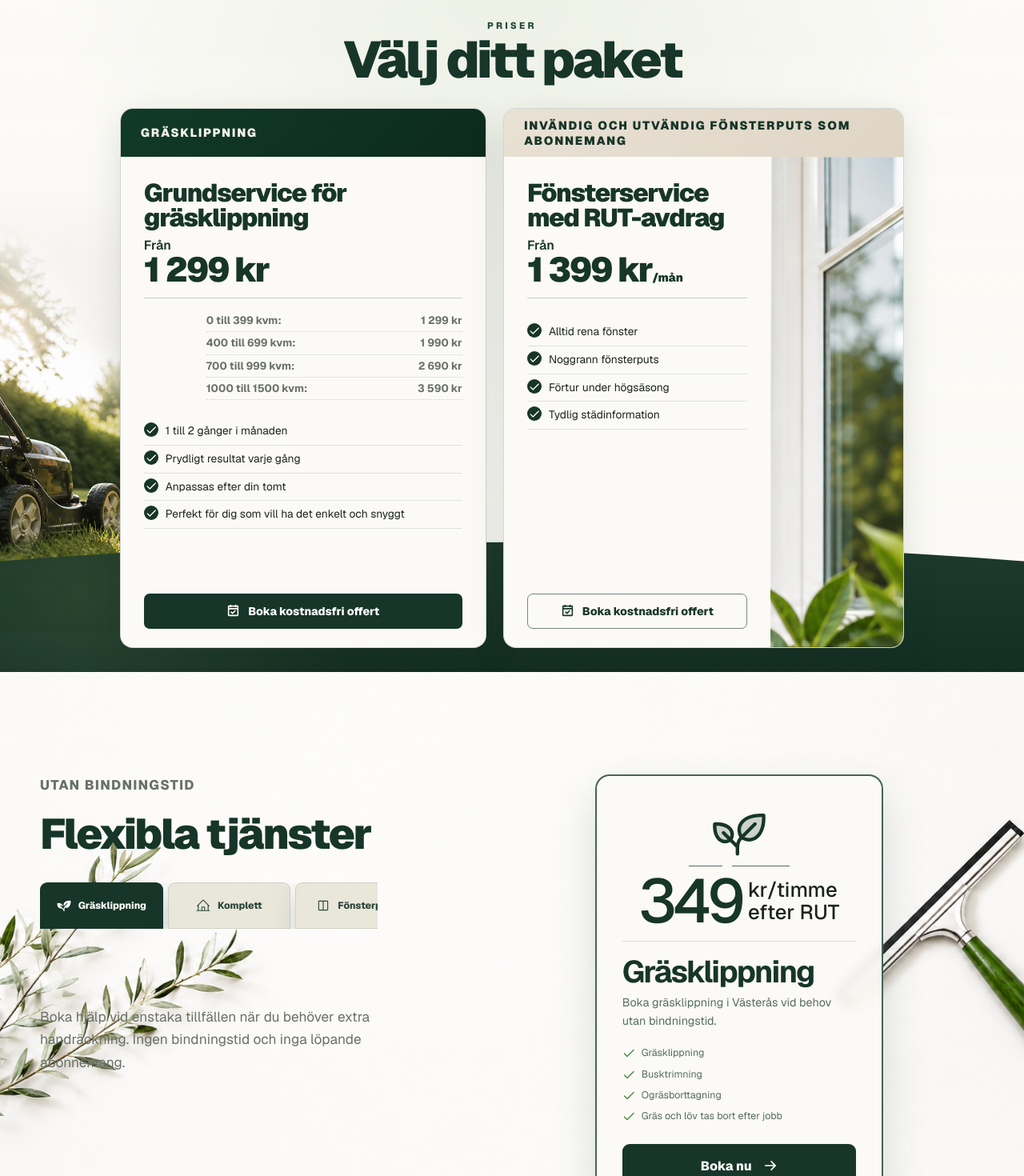
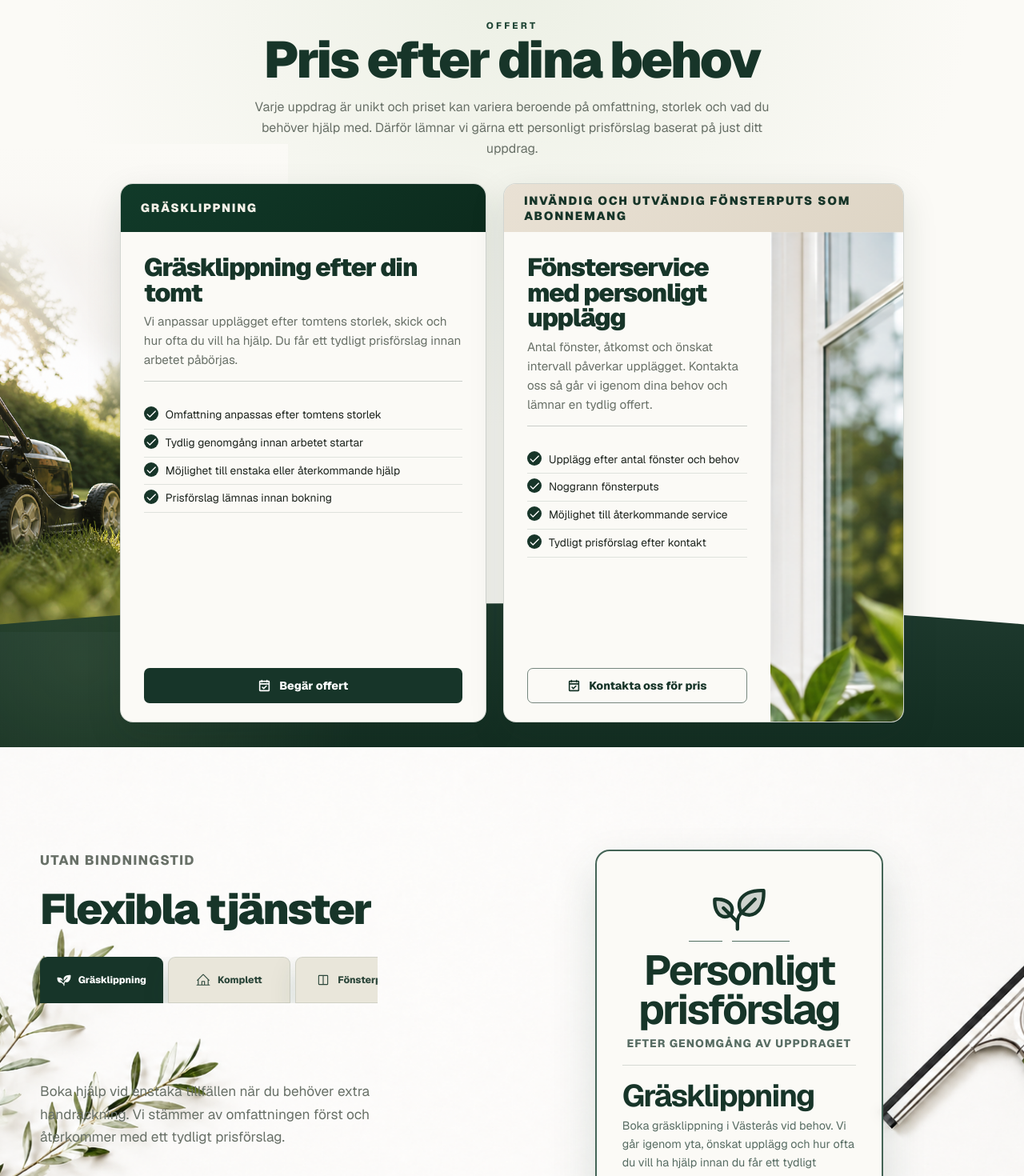
Before and after one commit to ArlindK01/GCwebb, a React (Vite) app: page / in a window 1280 px wide. Shown: the part 2680-4150 px from the top of the page at 80% size. Built offline with nearby package versions, Linux system fonts and the light colour scheme.

Commit message:
Update pricing copy and mobile navigation

```diff
--- a/src/main.jsx
+++ b/src/main.jsx
@@ -13,7 +13,6 @@ import {
   HouseLine,
   InstagramLogo,
   Leaf,
-  List,
   MapPin,
   Percent,
   Phone,
@@ -112,47 +111,38 @@ const servicePages = [
   },
 ];
 
-const grundservicePrices = ['0 till 399 kvm: 1 299 kr', '400 till 699 kvm: 1 990 kr', '700 till 999 kvm: 2 690 kr', '1000 till 1500 kvm: 3 590 kr'];
-
 const packages = [
   {
     name: 'Grundservice',
     type: 'Gräsklippning',
-    price: 'Från 1 299 kr',
-    rows: grundservicePrices,
     points: [
-      '1 till 2 gånger i månaden',
-      'Prydligt resultat varje gång',
-      'Anpassas efter din tomt',
-      'Perfekt för dig som vill ha det enkelt och snyggt',
+      'Omfattning anpassas efter tomtens storlek',
+      'Tydlig genomgång innan arbetet startar',
+      'Möjlighet till enstaka eller återkommande hjälp',
+      'Prisförslag lämnas innan bokning',
     ],
   },
   {
     name: 'Fönsterservice',
     type: 'Invändig och utvändig fönsterputs som abonnemang',
-    price: '1 399 kr/mån',
-    rows: [],
-    points: ['Alltid rena fönster', 'Noggrann fönsterputs', 'Förtur under högsäsong', 'Tydlig städinformation'],
+    points: ['Upplägg efter antal fönster och behov', 'Noggrann fönsterputs', 'Möjlighet till återkommande service', 'Tydligt prisförslag efter kontakt'],
   },
 ];
 
 const flexibleTabs = {
   Gräsklippning: {
     title: 'Gräsklippning',
-    text: 'Boka gräsklippning i Västerås vid behov utan bindningstid.',
-    price: '349 kr/timme efter RUT',
+    text: 'Boka gräsklippning i Västerås vid behov. Vi går igenom yta, önskat upplägg och hur ofta du vill ha hjälp innan du får ett tydligt prisförslag.',
     points: ['Gräsklippning', 'Busktrimning', 'Ogräsborttagning', 'Gräs och löv tas bort efter jobb'],
   },
   Komplett: {
     title: 'Komplett',
-    text: 'Samlad tomtskötsel och fastighetsnära utomhusservice i Västmanland.',
-    price: '419 kr/timme efter RUT',
+    text: 'Samlad tomtskötsel och fastighetsnära utomhusservice i Västmanland. Upplägget anpassas efter fastighetens behov, säsong och omfattning.',
     points: ['Tomtgenomgång', 'Skötselplan', 'Återkommande service', 'Hantering av RUT-avdrag'],
   },
   Fönsterputs: {
     title: 'Fönsterputs',
-    text: 'Enstaka fönsterputs i Västerås när fönstren behöver bli klara igen. Faktureras per påbörjad timme.',
-    price: '349 kr/timme efter RUT',
+    text: 'Enstaka fönsterputs i Västerås när fönstren behöver bli klara igen. Priset baseras på antal fönster, tillgänglighet och vad som ska putsas.',
     points: ['Invändigt och utvändigt', 'Professionell utrustning', 'Noggrann detaljkontroll', 'Bokas vid behov'],
   },
 };
@@ -321,12 +311,6 @@ function App() {
   const [formStatus, setFormStatus] = useState('idle');
   const activeService = flexibleTabs[activeTab];
   const ActiveServiceIcon = flexibleTabIcons[activeTab];
-  const [priceValue, priceUnit] = activeService.price.includes(' ')
-    ? activeService.price.split(/ (.+)/)
-    : [activeService.price, ''];
-  const priceUnitLines = priceUnit.includes(' efter RUT')
-    ? priceUnit.replace(' efter RUT', '\nefter RUT').split('\n')
-    : [priceUnit];
   const isWorkPage = currentHash === workPageHash;
   const activeServicePage = servicePages.find((service) => currentHash === `#${service.slug}`);
 
@@ -460,7 +444,7 @@ function App() {
           <span><img src="/assets/kg-logo-mark.png" alt="" /></span>
           <strong>Tomt & Fönsterservice</strong>
         </a>
-        <div className="nav-links" id="mobile-navigation">
+        <div className="nav-links">
           {navItems.map((item) => (
             <a key={item} href={`#${slugify(item)}`} onClick={() => setMenuOpen(false)}>{item}</a>
           ))}
@@ -474,9 +458,41 @@ function App() {
           Ring oss
         </a>
         <button className="menu-button" type="button" aria-label={menuOpen ? 'Stäng meny' : 'Öppna meny'} aria-expanded={menuOpen} aria-controls="mobile-navigation" onClick={() => setMenuOpen((open) => !open)}>
-          <List size={24} weight="bold" />
+          <span aria-hidden="true" />
+          <span aria-hidden="true" />
+          <span aria-hidden="true" />
         </button>
       </nav>
+      <button className={menuOpen ? 'mobile-menu-backdrop is-open' : 'mobile-menu-backdrop'} type="button" aria-label="Stäng meny" onClick={() => setMenuOpen(false)} />
+      <aside className={menuOpen ? 'mobile-menu-panel is-open' : 'mobile-menu-panel'} id="mobile-navigation" aria-label="Mobil navigation" aria-hidden={!menuOpen}>
+        <div className="mobile-menu-content">
+          <a className="mobile-menu-brand" href="#top" aria-label="KG Tomt & Fönsterservice" onClick={() => setMenuOpen(false)}>
+            <img src="/assets/kg-logo-mark.png" alt="" />
+            <strong>Tomt & Fönsterservice</strong>
+          </a>
+          <button className="mobile-menu-close" type="button" aria-label="Stäng meny" onClick={() => setMenuOpen(false)}>
+            <span aria-hidden="true" />
+            <span aria-hidden="true" />
+          </button>
+          <div className="mobile-menu-links">
+            {navItems.map((item) => (
+              <a key={item} href={`#${slugify(item)}`} onClick={() => setMenuOpen(false)}>
+                {item}
+              </a>
+            ))}
+          </div>
+          <div className="mobile-menu-actions">
+            <a className="nav-work" href={workPageHash} onClick={() => setMenuOpen(false)}>
+              <PlayCircle size={22} weight="regular" />
+              Se oss i arbete
+            </a>
+            <a className="nav-call" href={phoneHref} onClick={() => setMenuOpen(false)}>
+              <Phone size={18} weight="bold" />
+              Ring oss
+            </a>
+          </div>
+        </div>
+      </aside>
 
       {isWorkPage ? (
         <WorkVideosSection page />
@@ -496,7 +512,7 @@ function App() {
             <h1>Fönsterputs och tomtskötsel i Västerås & Västmanland</h1>
             <p className="hero-text">KG Tomt & Fönsterservice hjälper dig med trygg och noggrann utomhusservice i Västerås och hela Västmanland.</p>
             <div className="hero-actions" aria-label="Snabba val">
-              <a className="button primary" href="#priser">Se våra paket</a>
+              <a className="button primary" href="#priser">Pris och offert</a>
               <a className="button secondary" href="#kontakt">Kontakta oss</a>
               <a className="button quiet" href="#kontakt">Kostnadsfri offert</a>
             </div>
@@ -550,8 +566,9 @@ function App() {
 
       <section id="priser" className="pricing">
         <div className="pricing-heading">
-          <p className="kicker">Priser</p>
-          <h2>Välj ditt paket</h2>
+          <p className="kicker">Offert</p>
+          <h2>Pris efter dina behov</h2>
+          <p>Varje uppdrag är unikt och priset kan variera beroende på omfattning, storlek och vad du behöver hjälp med. Därför lämnar vi gärna ett personligt prisförslag baserat på just ditt uppdrag.</p>
         </div>
         <div className="pricing-grid reveal">
           <article className="price-card price-card-garden">
@@ -559,26 +576,15 @@ function App() {
               <span>Gräsklippning</span>
             </div>
             <div className="price-body">
-              <h3>Grundservice för gräsklippning</h3>
-              <span className="price-prefix">Från</span>
-              <strong className="price-amount">1 299 kr</strong>
+              <h3>Gräsklippning efter din tomt</h3>
+              <p className="price-copy">Vi anpassar upplägget efter tomtens storlek, skick och hur ofta du vill ha hjälp. Du får ett tydligt prisförslag innan arbetet påbörjas.</p>
               <div className="price-rule" />
-              <div className="price-table">
-                {[
-                  ['0 till 399 kvm:', '1 299 kr'],
-                  ['400 till 699 kvm:', '1 990 kr'],
-                  ['700 till 999 kvm:', '2 690 kr'],
-                  ['1000 till 1500 kvm:', '3 590 kr'],
-                ].map(([size, price]) => (
-                  <p key={size}><span>{size}</span><strong>{price}</strong></p>
-                ))}
-              </div>
               <ul>
                 {packages[0].points.map((point) => (
                   <li key={point}><Check size={18} weight="bold" aria-hidden="true" />{point}</li>
                 ))}
               </ul>
-              <a className="button primary full" href="#kontakt"><CalendarCheck size={20} weight="bold" />Boka kostnadsfri offert</a>
+              <a className="button primary full" href="#kontakt"><CalendarCheck size={20} weight="bold" />Begär offert</a>
             </div>
           </article>
           <article className="price-card price-card-window">
@@ -586,16 +592,15 @@ function App() {
               <span>Invändig och utvändig fönsterputs som abonnemang</span>
             </div>
             <div className="price-body">
-              <h3>Fönsterservice med RUT-avdrag</h3>
-              <span className="price-prefix">Från</span>
-              <strong className="price-amount">1 399 kr<small>/mån</small></strong>
+              <h3>Fönsterservice med personligt upplägg</h3>
+              <p className="price-copy">Antal fönster, åtkomst och önskat intervall påverkar upplägget. Kontakta oss så går vi igenom dina behov och lämnar en tydlig offert.</p>
               <div className="price-rule" />
               <ul>
                 {packages[1].points.map((point) => (
                   <li key={point}><Check size={18} weight="bold" aria-hidden="true" />{point}</li>
                 ))}
               </ul>
-              <a className="button secondary full" href="#kontakt"><CalendarCheck size={20} weight="bold" />Boka kostnadsfri offert</a>
+              <a className="button secondary full" href="#kontakt"><CalendarCheck size={20} weight="bold" />Kontakta oss för pris</a>
             </div>
             <img src="/assets/pricing-window-reference.png" alt="Rent fönster efter fönsterputs i Västerås med grönska utanför" loading="lazy" decoding="async" />
           </article>
@@ -619,27 +624,23 @@ function App() {
               );
             })}
           </div>
-          <p className="flexible-copy">Boka hjälp vid enstaka tillfällen när du behöver extra handräckning. Ingen bindningstid och inga löpande abonnemang.</p>
+          <p className="flexible-copy">Boka hjälp vid enstaka tillfällen när du behöver extra handräckning. Vi stämmer av omfattningen först och återkommer med ett tydligt prisförslag.</p>
         </div>
         <article className="tab-panel" id="flexible-service-panel" role="tabpanel">
           <div className="tab-visual" aria-hidden="true">
             <ActiveServiceIcon size={58} weight="duotone" />
             <span />
           </div>
-          <div className="tab-price">
-            <strong>{priceValue}</strong>
-            {priceUnit && (
-              <span className="tab-price-unit">
-                {priceUnitLines.map((line) => <span key={line}>{line}</span>)}
-              </span>
-            )}
+          <div className="tab-offer">
+            <strong>Personligt prisförslag</strong>
+            <span>efter genomgång av uppdraget</span>
           </div>
           <h3>{activeService.title}</h3>
           <p>{activeService.text}</p>
           <ul>
             {activeService.points.map((point) => <li key={point}><Check size={18} weight="bold" />{point}</li>)}
           </ul>
-          <a className="button secondary full" href="#kontakt" aria-label={`Boka ${activeService.title} i Västerås och Västmanland`}>Boka nu <ArrowRight size={18} weight="bold" /></a>
+          <a className="button secondary full" href="#kontakt" aria-label={`Begär offert för ${activeService.title} i Västerås och Västmanland`}>Begär offert <ArrowRight size={18} weight="bold" /></a>
         </article>
       </section>
 
--- a/src/styles.css
+++ b/src/styles.css
@@ -280,6 +280,41 @@ section,
   color: var(--forest);
 }
 
+.menu-button span {
+  display: block;
+  width: 22px;
+  height: 2px;
+  grid-area: 1 / 1;
+  border-radius: 999px;
+  background: currentColor;
+  transition: transform 300ms ease, opacity 220ms ease;
+}
+
+.menu-button span:first-child {
+  transform: translateY(-7px);
+}
+
+.menu-button span:last-child {
+  transform: translateY(7px);
+}
+
+.nav.menu-open .menu-button span:first-child {
+  transform: rotate(45deg);
+}
+
+.nav.menu-open .menu-button span:nth-child(2) {
+  opacity: 0;
+}
+
+.nav.menu-open .menu-button span:last-child {
+  transform: rotate(-45deg);
+}
+
+.mobile-menu-backdrop,
+.mobile-menu-panel {
+  display: none;
+}
+
 .hero {
   position: relative;
   display: block;
@@ -1213,6 +1248,14 @@ h1 {
   letter-spacing: -0.045em;
 }
 
+.pricing-heading > p:not(.kicker) {
+  max-width: 690px;
+  margin: 16px auto 0;
+  color: var(--muted);
+  font-size: clamp(0.98rem, 1.25vw, 1.08rem);
+  line-height: 1.62;
+}
+
 .pricing-grid {
   position: relative;
   z-index: 2;
@@ -1283,6 +1326,14 @@ h1 {
   font-weight: 850;
   line-height: 1;
   letter-spacing: -0.04em;
+}
+
+.price-copy {
+  max-width: 34rem;
+  margin: 0;
+  color: rgba(23, 53, 41, 0.72);
+  font-size: 0.95rem;
+  line-height: 1.58;
 }
 
 .price-prefix {
@@ -1621,6 +1672,33 @@ h1 {
   line-height: 1.08;
 }
 
+.tab-offer {
+  display: grid;
+  justify-items: center;
+  gap: 8px;
+  margin-bottom: 18px;
+  padding-bottom: 18px;
+  border-bottom: 1px solid rgba(23, 53, 41, 0.16);
+  color: var(--forest);
+  text-align: center;
+}
+
+.tab-offer strong {
+  max-width: 12ch;
+  font-size: clamp(2rem, 4.2vw, 3.25rem);
+  font-weight: 650;
+  line-height: 0.94;
+  letter-spacing: -0.045em;
+}
+
+.tab-offer span {
+  color: rgba(23, 53, 41, 0.72);
+  font-size: 0.86rem;
+  font-weight: 750;
+  letter-spacing: 0.08em;
+  text-transform: uppercase;
+}
+
 .tab-panel h3 {
   margin: 0 0 8px;
   color: var(--forest);
@@ -3073,43 +3151,147 @@ textarea:focus {
 @media (max-width: 980px) {
   .nav {
     align-items: center;
+    z-index: 70;
+    transition: opacity 260ms ease, transform 260ms ease, visibility 260ms ease;
   }
 
   .nav.menu-open {
-    align-items: start;
-    grid-template-columns: minmax(0, 1fr) auto;
-    row-gap: 14px;
-    height: auto;
-    max-height: calc(100dvh - 32px);
-    overflow-y: auto;
-  }
-
-  .nav.menu-open .nav-links {
+    opacity: 0;
+    visibility: hidden;
+    pointer-events: none;
+    transform: translate(-50%, -14px);
+  }
+
+  .mobile-menu-backdrop {
+    position: fixed;
+    inset: 0;
+    z-index: 40;
+    display: block;
+    border: 0;
+    background: rgba(14, 34, 26, 0.38);
+    opacity: 0;
+    pointer-events: none;
+    transition: opacity 520ms ease;
+  }
+
+  .mobile-menu-backdrop.is-open {
+    opacity: 1;
+    pointer-events: auto;
+  }
+
+  .mobile-menu-panel {
+    position: fixed;
+    top: 0;
+    right: 0;
+    z-index: 60;
+    display: block;
+    width: min(430px, 72vw);
+    height: 100dvh;
+    background: rgba(251, 250, 246, 0.98);
+    color: var(--forest);
+    box-shadow: -28px 0 70px rgba(14, 34, 26, 0.24);
+    transform: translateX(calc(100% + 110px));
+    transition: transform 760ms cubic-bezier(0.76, 0, 0.24, 1);
+    pointer-events: none;
+  }
+
+  .mobile-menu-panel.is-open {
+    transform: translateX(0);
+    pointer-events: auto;
+  }
+
+  .mobile-menu-content {
+    display: flex;
+    flex-direction: column;
+    height: 100%;
+    padding: clamp(7rem, 18vw, 8.4rem) clamp(1.15rem, 4.8vw, 2.2rem) 1.6rem;
+  }
+
+  .mobile-menu-brand {
+    position: absolute;
+    top: 28px;
+    left: clamp(1.15rem, 4.8vw, 2.2rem);
+    display: inline-flex;
+    align-items: center;
+    gap: 10px;
+    max-width: calc(100% - 92px);
+    color: var(--forest);
+  }
+
+  .mobile-menu-brand img {
+    width: 82px;
+    height: 42px;
+    object-fit: contain;
+  }
+
+  .mobile-menu-brand strong {
+    max-width: 10.5rem;
+    font-size: 1.08rem;
+    font-weight: 850;
+    line-height: 1.02;
+    letter-spacing: -0.045em;
+  }
+
+  .mobile-menu-close {
+    position: absolute;
+    top: 26px;
+    right: clamp(1rem, 5vw, 1.8rem);
     display: grid;
-    grid-column: 1 / -1;
-    grid-template-columns: 1fr;
-    gap: 2px;
-    width: 100%;
-    padding: 10px 0 4px;
-    border-top: 1px solid rgba(23, 53, 41, 0.12);
-  }
-
-  .nav.menu-open .nav-links a {
-    min-height: 44px;
-    padding: 12px 4px;
-    font-size: 0.98rem;
-  }
-
-  .nav.menu-open .nav-call {
+    width: 56px;
+    height: 56px;
+    place-items: center;
+    border: 1px solid rgba(23, 53, 41, 0.16);
+    border-radius: 50%;
+    background: rgba(245, 241, 232, 0.78);
+    color: var(--forest);
+    box-shadow: 0 12px 28px rgba(32, 70, 54, 0.08);
+  }
+
+  .mobile-menu-close span {
+    display: block;
+    width: 23px;
+    height: 2px;
+    grid-area: 1 / 1;
+    border-radius: 999px;
+    background: currentColor;
+  }
+
+  .mobile-menu-close span:first-child {
+    transform: rotate(45deg);
+  }
+
+  .mobile-menu-close span:last-child {
+    transform: rotate(-45deg);
+  }
+
+  .mobile-menu-links {
+    display: grid;
+    border-top: 1px solid rgba(23, 53, 41, 0.18);
+  }
+
+  .mobile-menu-links a {
+    display: flex;
+    align-items: baseline;
+    min-height: 58px;
+    border-bottom: 1px solid rgba(23, 53, 41, 0.18);
+    color: var(--forest);
+    font-family: 'Geist', system-ui, sans-serif;
+    font-size: clamp(1.45rem, 6.8vw, 2.75rem);
+    font-weight: 850;
+    line-height: 1.02;
+    letter-spacing: 0;
+  }
+
+  .mobile-menu-actions {
+    display: grid;
+    gap: 10px;
+    margin-top: auto;
+    padding-top: 1.4rem;
+  }
+
+  .mobile-menu-actions .nav-work,
+  .mobile-menu-actions .nav-call {
     display: inline-flex;
-    grid-column: 1 / -1;
-    width: 100%;
-    margin-top: 2px;
-  }
-
-  .nav.menu-open .nav-work {
-    display: inline-flex;
-    grid-column: 1 / -1;
     width: 100%;
   }
 
@@ -3180,11 +3362,7 @@ textarea:focus {
   }
 
   .nav {
-    z-index: 50;
-  }
-
-  .nav.menu-open {
-    width: calc(100% - 20px);
+    z-index: 70;
   }
 
   .services {
```
